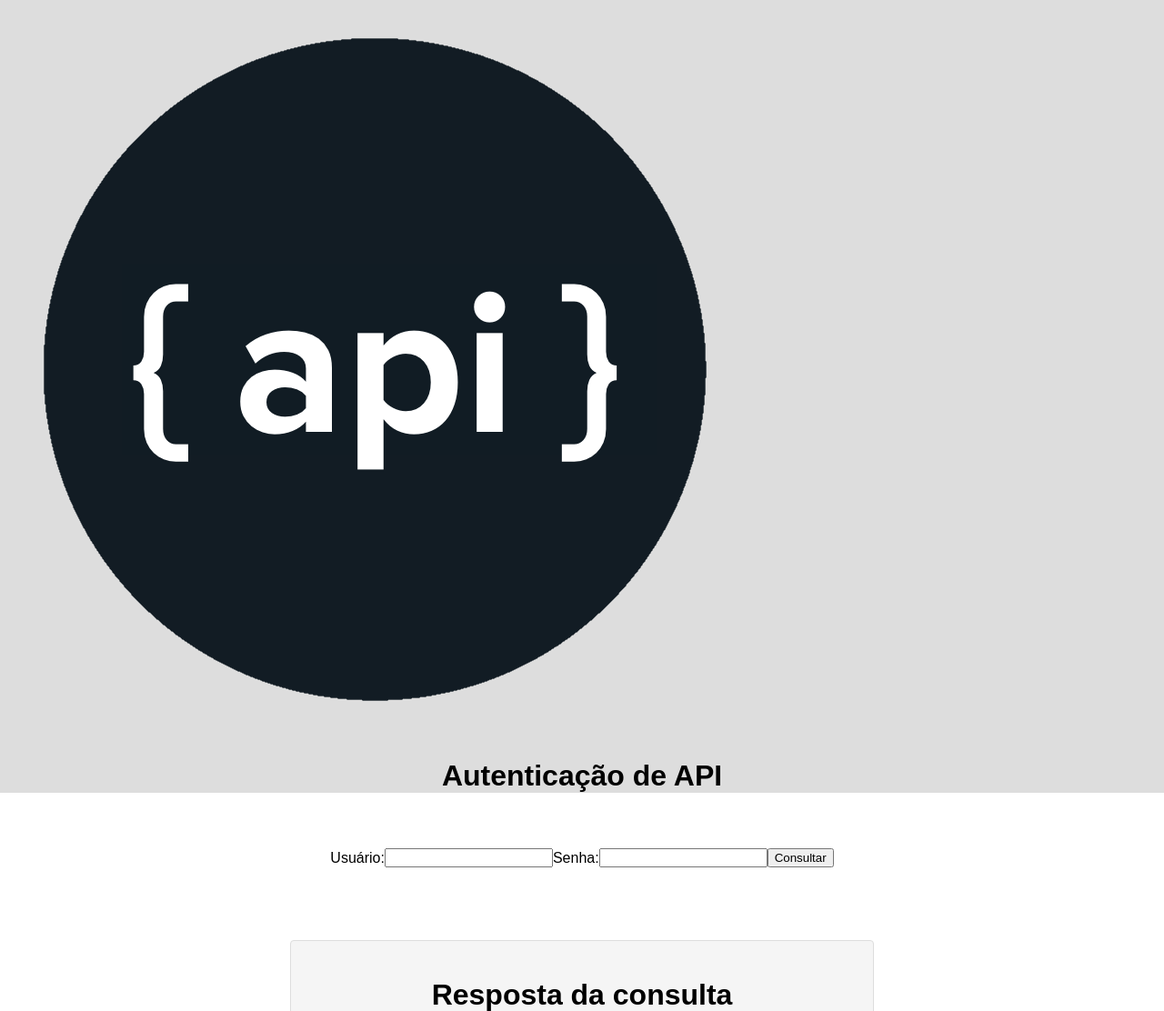
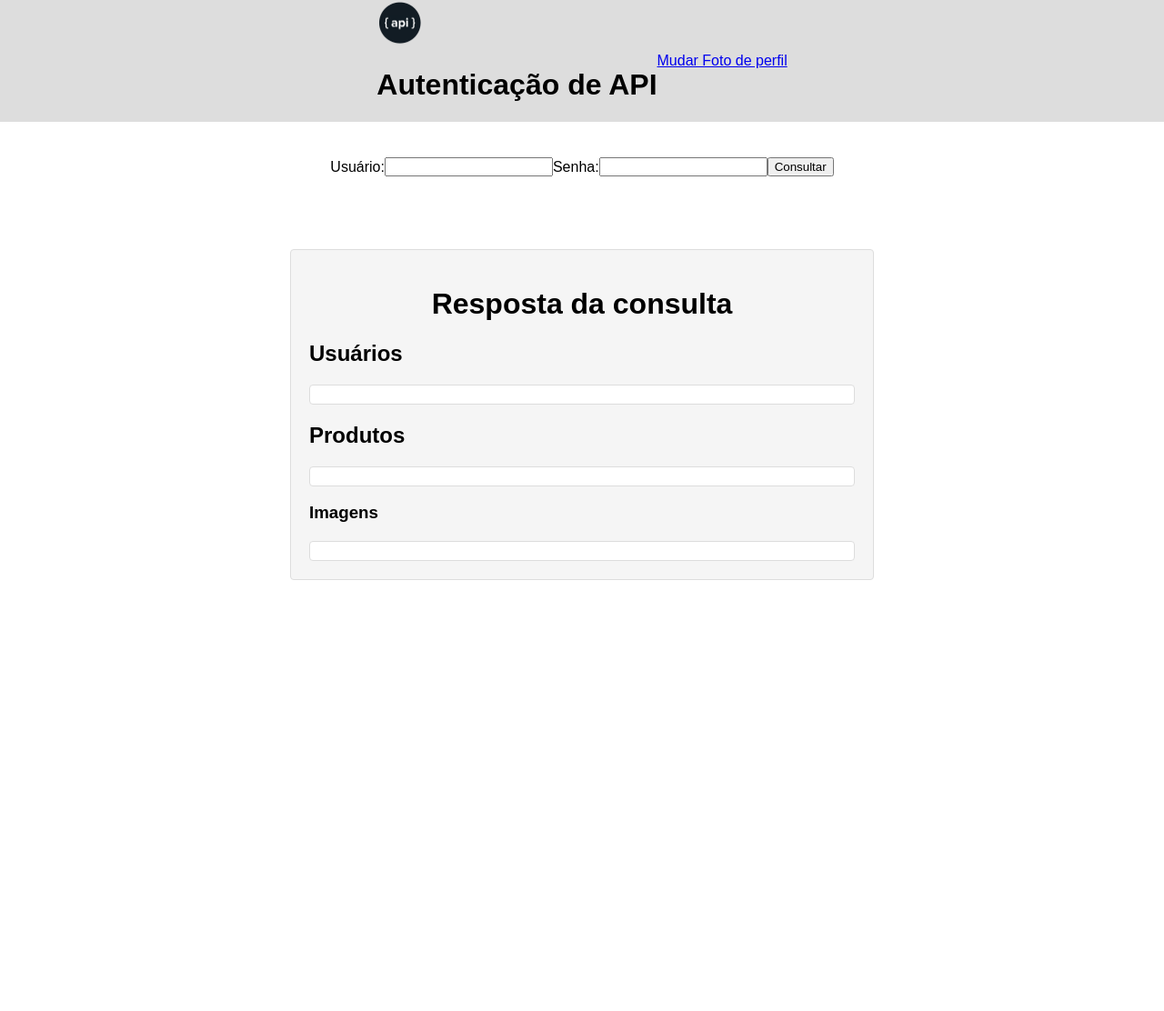
Before and after one commit to Breno-S/api-php, a PHP site: page /api-php/ in a window 1280 px wide. Shown: the top 1112 px of the page at 91% size. After the commit the page ends 638 px from the top, so only its background shows below. Run offline with PHP 8.4, Linux system fonts and the light colour scheme.

Commit message:
mostrar imagens
mostra as imagens do banco a partir dos links armazenados na tabela

```diff
--- a/css/style.css
+++ b/css/index.css
@@ -5,7 +5,14 @@ body {
 }
 
 header {
+    display: flex;
     background-color: #ddd;
+    align-items: center;
+    justify-content: center;
+}
+
+header img {
+    height: 50px;
 }
 
 h1 {
@@ -37,3 +44,12 @@ h1 {
     align-items: center;
     height: 100px;
 }
+
+#imagens-produtos {
+    display: flex;
+    flex-wrap: wrap;
+}
+
+#imagens-produtos img {
+    margin: 10px
+}
--- a/index.php
+++ b/index.html
@@ -1,13 +1,17 @@
 <!DOCTYPE html>
 <html lang="pt-BR">
 <head>
-    <link rel="stylesheet" href="css/style.css">
+    <meta charset="UTF-8">
+    <link rel="stylesheet" href="css/index.css">
     <title>Autenticação de API</title>
 </head>
 <body>
     <header>
-        <img src="img/logo.png" alt="logomarca">
-        <h1>Autenticação de API</h1>
+        <div>
+            <img src="img/logo.png" alt="logomarca">
+            <h1>Autenticação de API</h1>
+        </div>
+        <a href="enviar-pfp.php">Mudar Foto de perfil</a>
     </header>
 
     <!-- Formulário de login -->
@@ -28,6 +32,10 @@
         <pre class="response" id="response-users"></pre>
         <h2>Produtos</h2>
         <pre class="response" id="response-products"></pre>
+        <h3>Imagens</h2>
+        <div class="response" id="imagens-produtos">
+
+        </div>
     </div>
 
     <script>
@@ -72,6 +80,21 @@
             .then(response => response.json()) // Converter a resposta em JSON
             .then(data => {
                 responseProducts.textContent = JSON.stringify(data, null, 2); // Exibir a resposta da API na div
+                let products = data.products;
+
+                let divImages = document.getElementById("imagens-produtos")
+
+                for (let i = 0; i < products.length; i++) {
+                    imgUrl = products[i].imageUrl;
+
+                    newImg = document.createElement("img");
+                    newBr = document.createElement("br");
+                    newImg.src = imgUrl;
+
+                    divImages.insertBefore(newImg, divImages.childNodes[0]);
+                    divImages.insertBefore(newBr, divImages.childNodes[0]);
+
+                }
             })
             .catch(error => {
                 responseProducts.textContent = 'Erro ao fazer a solicitação: ' + error.message; // Exibir mensagem de erro
```
